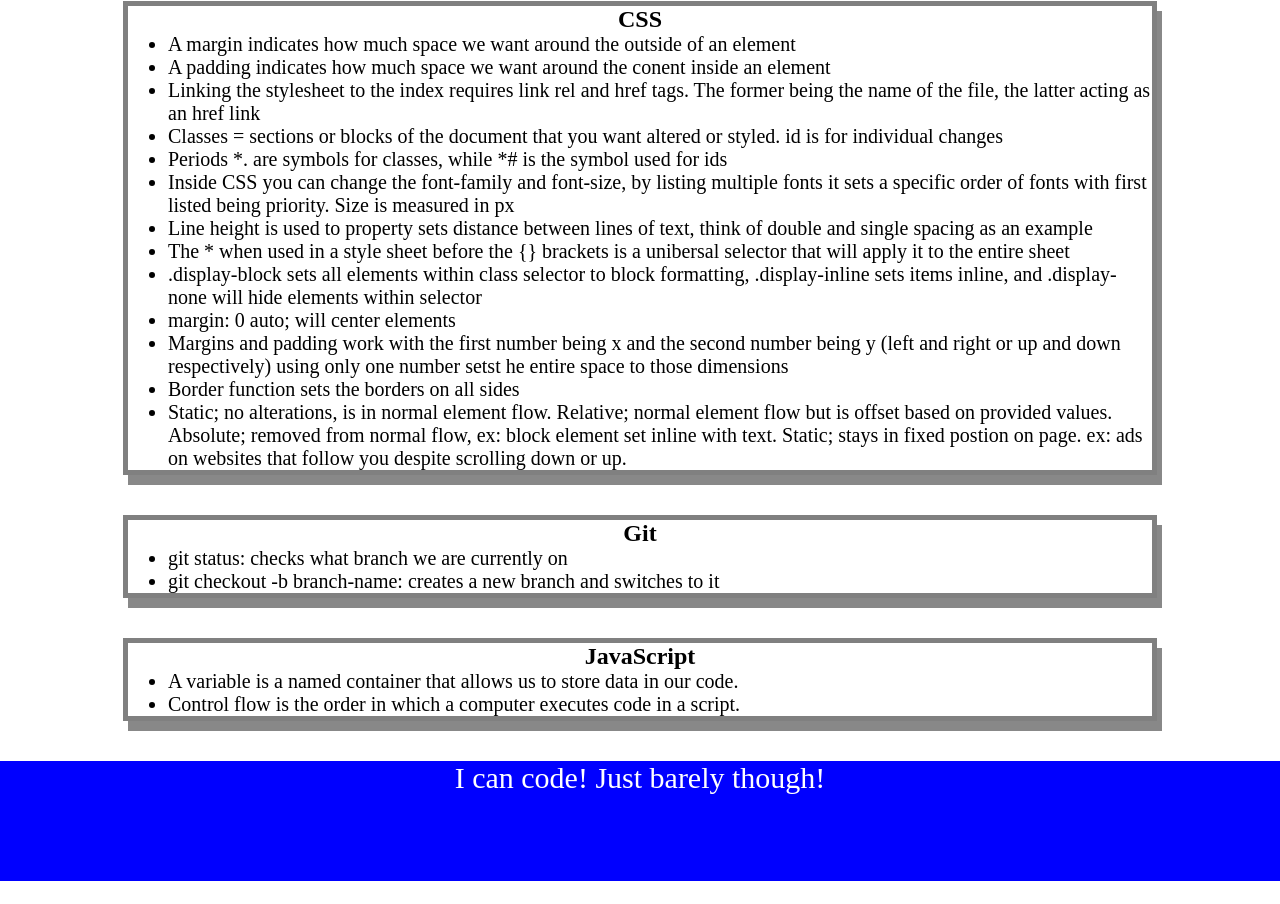
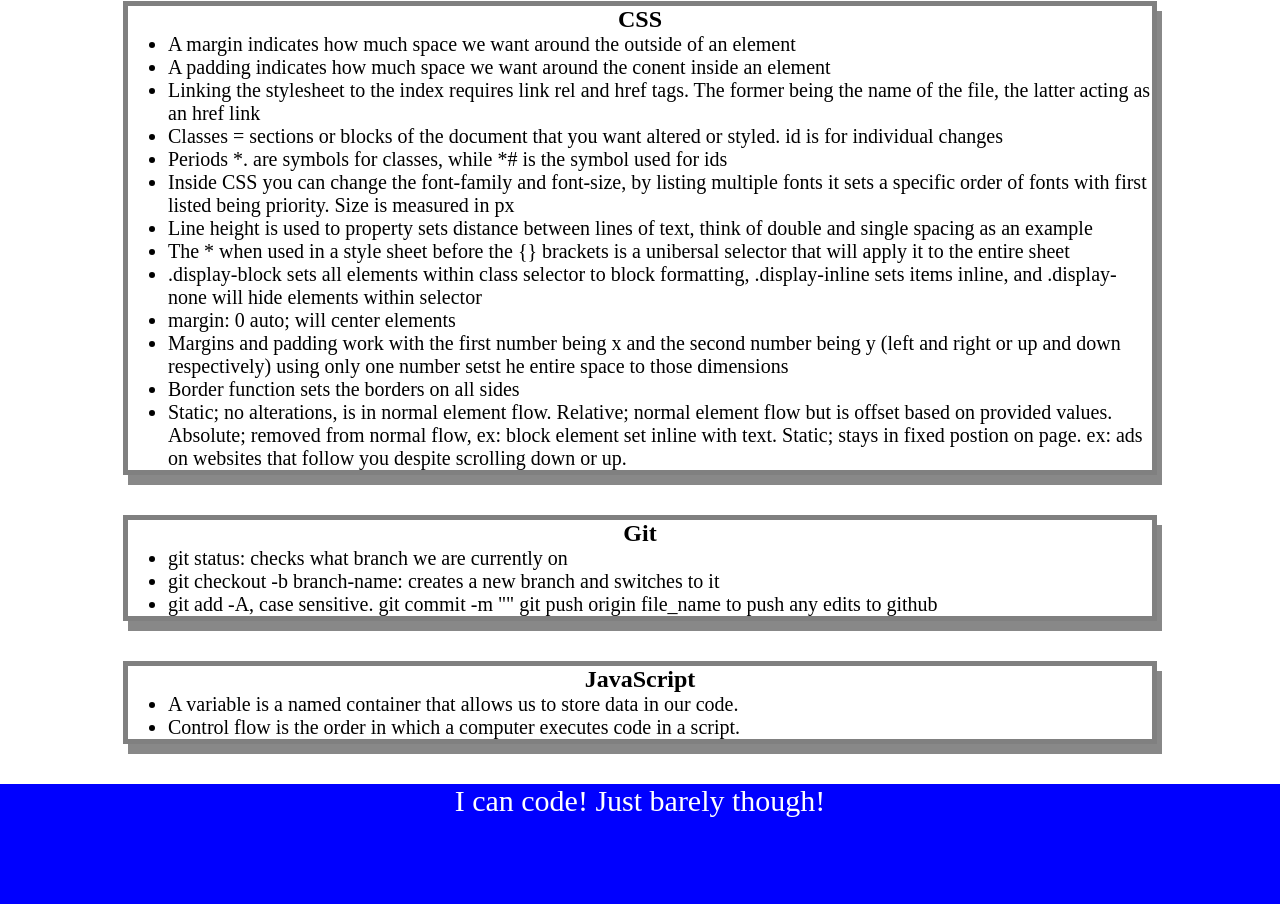
Before and after one commit to kolelam/prework-study-guide, a plain HTML site: page index.html in a window 1280 px wide. Shown: the part 489-1393 px from the top of the page. Before the commit the page ends 1370 px from the top, so only its background shows below. Drawn offline with Linux system fonts and the light colour scheme.

Commit message:
<forgot a note>

```diff
--- a/index.html
+++ b/index.html
@@ -54,6 +54,7 @@
     <ul>
       <li>git status: checks what branch we are currently on</li>
       <li>git checkout -b branch-name: creates a new branch and switches to it</li>
+      <li>git add -A, case sensitive. git commit -m "<message here>" git push origin file_name to push any edits to github</message></li>
     </ul>
 
    </section>
```
